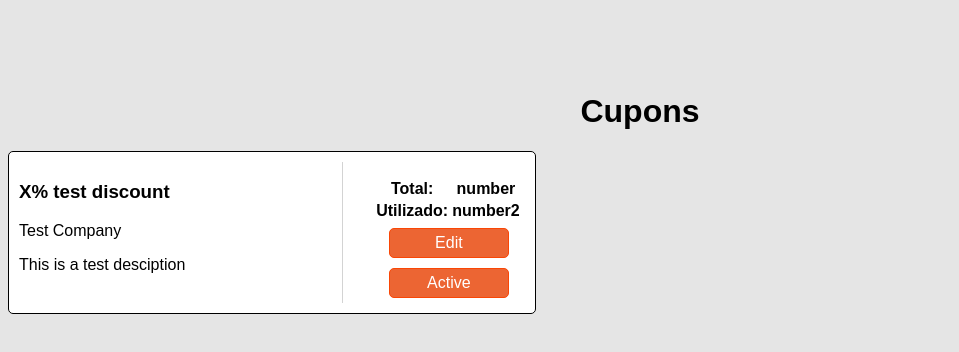
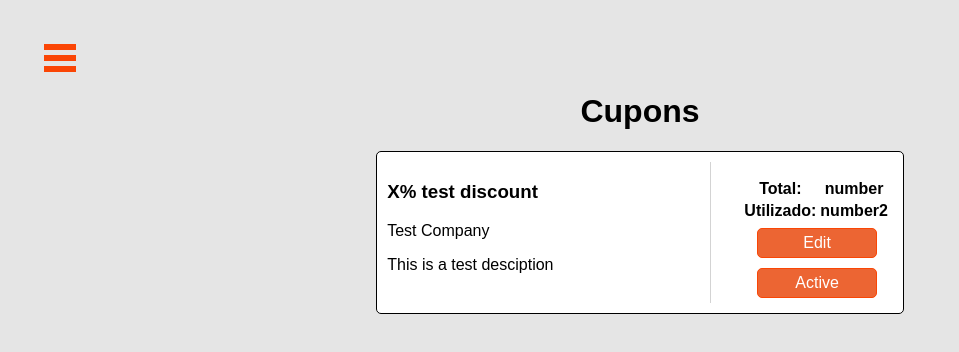
Before and after one commit to Luizcarlosqueiroz/DescontakiShopping-1, a React (Create React App) app: page /cupons in a window 1280 px wide. Shown: the top 352 px of the page, without its empty margins (0-959 px from the left). Built offline with nearby package versions, Linux system fonts and the light colour scheme.

Commit message:
Cupons e Menu Lateral
- Correção do alinhamento do elemento na tela de cupons
- Adição do menu lateral, mas tem ainda tem algum erro nas margens

```diff
--- a/package.json
+++ b/package.json
@@ -7,6 +7,7 @@
     "@testing-library/react": "^11.2.6",
     "@testing-library/user-event": "^12.8.3",
     "react": "^17.0.2",
+    "react-burger-menu": "^3.0.6",
     "react-dom": "^17.0.2",
     "react-scripts": "4.0.3",
     "web-vitals": "^1.1.1"
--- a/src/components/CupomDisplay/index.css
+++ b/src/components/CupomDisplay/index.css
@@ -8,6 +8,9 @@
 
     display: table;
     padding: 10px;
+
+    margin-left: auto;
+    margin-right: auto;
 }
 
 .barraLateral{
--- /dev/null
+++ b/src/components/MenuLateral/index.js
@@ -0,0 +1,17 @@
+import React from 'react';
+import { slide as Menu } from 'react-burger-menu';
+import './style.css';
+
+const MenuSide = () => {
+    return (
+        <Menu>
+            <a id="home" className="menu-item" href="/home">Home</a>
+            <a id="reportLojistas" className="menu-item" href="/">Relatório dos Lojistas</a>
+            <a id="reportConsumidores" className="menu-item" href="/">Relatório dos Consumidores</a>
+            <a id="gestaoCupons" className="menu-item" href="/">Gestão de Cupons</a>
+
+            <a id="logout" className="menu-item--small" href="/">Sair</a>
+        </Menu>
+    );
+}
+export default MenuSide;
--- /dev/null
+++ b/src/components/MenuLateral/style.css
@@ -0,0 +1,41 @@
+.bm-burger-button {
+	position: absolute;
+	width: 32px;
+	height: 28px;
+	margin: 36px 0 0 36px;
+	z-index: 9999 !important;
+}
+.bm-burger-bars {
+	background: #fa4505;
+}
+.bm-menu-wrap {
+	position: fixed;
+	height: 100%;
+}
+.bm-menu {
+	background: #000000d5;
+	overflow: hidden !important;
+}
+.bm-item-list {
+	color: #b8b7ad;
+	margin: 120px 0 0 0;
+}
+.bm-item {
+	text-align: initial;
+	display: block;
+	padding: 20px 5px 20px 40px;
+	font-size: 120%;
+	font-weight: 500;
+	color: white;
+	text-decoration: none;
+}
+#logout {
+	margin: 160px 0 0 0;
+}
+.bm-item:hover {
+	color: #fa4505;
+	background-color: #b8b7ad3b;
+}
+.bm-overlay {
+	width: auto !important;
+}
--- a/src/pages/Cupons/index.css
+++ b/src/pages/Cupons/index.css
@@ -0,0 +1,5 @@
+#container {
+    text-align: center;
+    padding-top: 5%;
+    padding-bottom: 40px;
+}
--- a/src/pages/Cupons/index.js
+++ b/src/pages/Cupons/index.js
@@ -1,18 +1,24 @@
 import React from 'react';
 import CupomDisplay from '../../components/CupomDisplay';
+import MenuSide from '../../components/MenuLateral';
 
 import './index.css';
 
 const ListaCupons = () => {
 
     return(
-        <div id="container">
-            {/* MENU LATERAL */}
 
-            <h1>Cupons</h1>
-            <CupomDisplay />
+        <div>
+            <MenuSide />
+            <div id="container">
+                {/* MENU LATERAL */}
 
+                <h1>Cupons</h1>
+                <CupomDisplay />
+
+            </div>
         </div>
+
     );
 
 }
```
Also changed, not shown: 1 other file (tests, documents, lock files or other folders).
